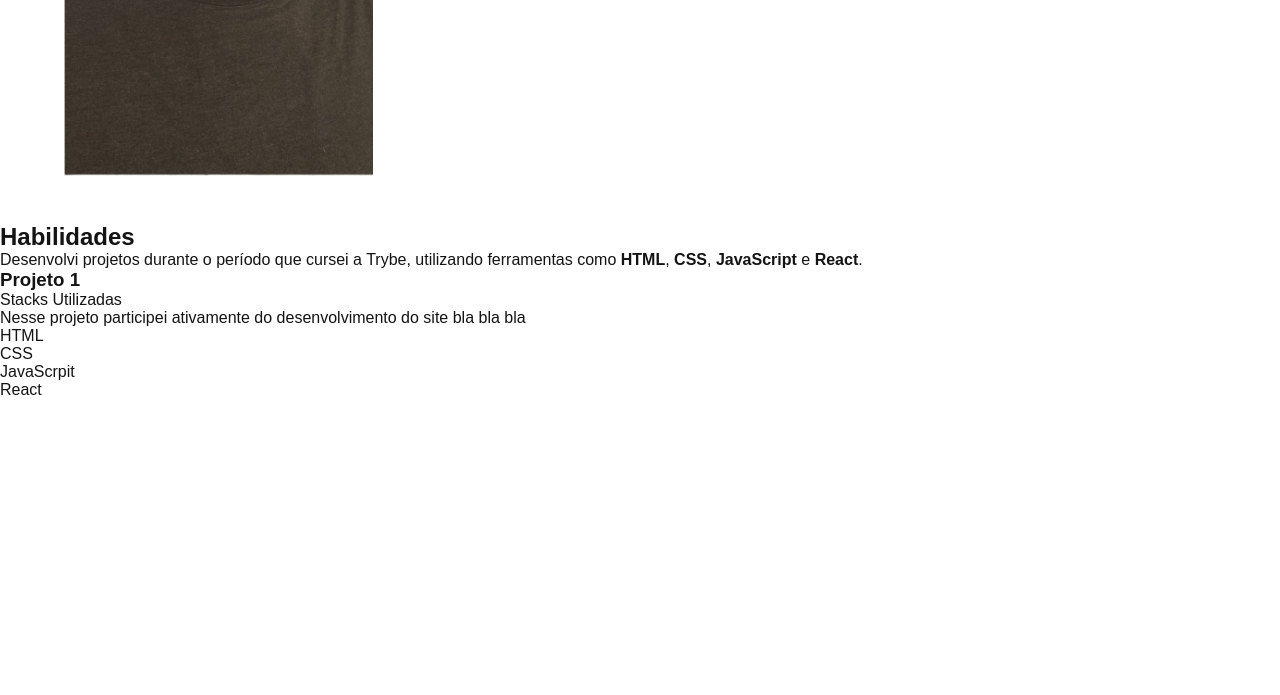
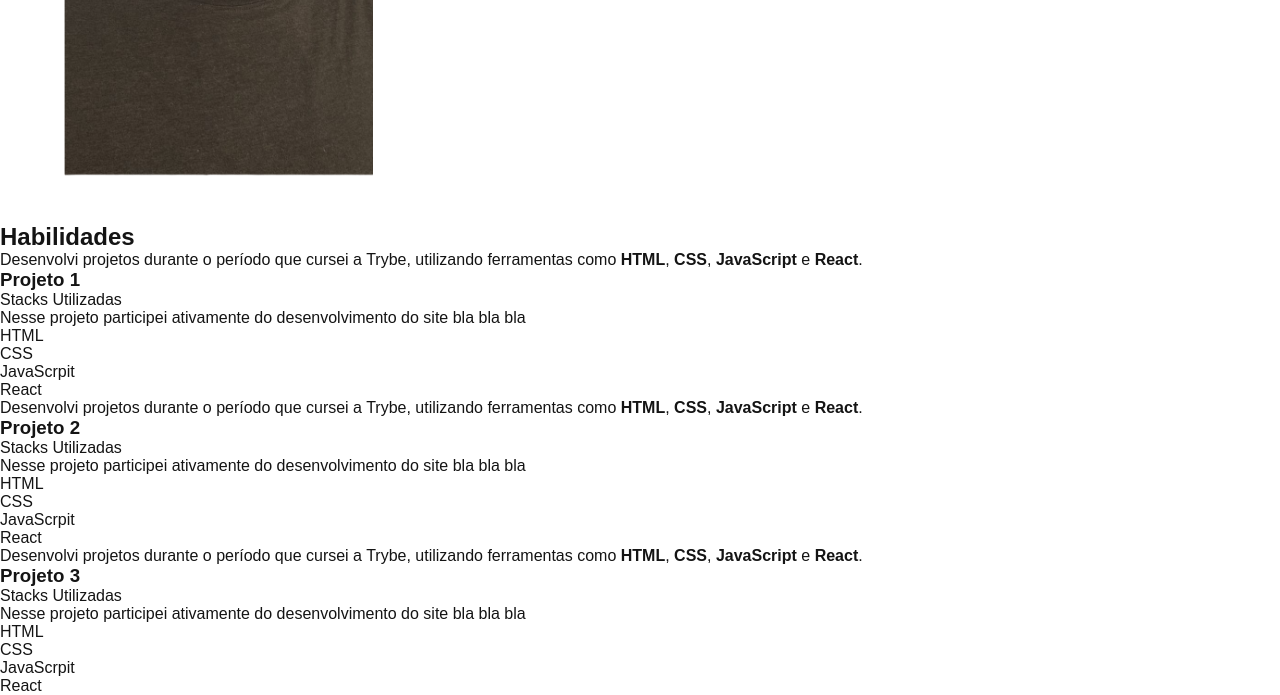
Before and after one commit to lucasmiranda-dev/lucasmirandadev, a plain HTML site: page index.html in a window 1280 px wide. Shown: the part 573-1268 px from the top of the page. Before the commit the page ends 972 px from the top, so only its background shows below. Drawn offline with Linux system fonts and the light colour scheme.

Commit message:
feat: introducao e habilidades

```diff
--- a/index.html
+++ b/index.html
@@ -35,13 +35,53 @@
           <strong>JavaScript</strong> e <strong>React</strong>.
         </p>
         <div class="projeto"></div>
-        <h3 class="projeto-1">Projeto 1</h3>
-        <span class="projeto-1">Stacks Utilizadas</span>
+        <h3 class="projeto-titulo">Projeto 1</h3>
+        <span class="projeto-titulo">Stacks Utilizadas</span>
         <p class="projeto-texto">
           Nesse projeto participei ativamente do desenvolvimento do site bla bla
           bla
         </p>
-        <ul>
+        <ul class="projeto-habilidade">
+          <li>HTML</li>
+          <li>CSS</li>
+          <li>JavaScrpit</li>
+          <li>React</li>
+        </ul>
+      </div>
+      <div>
+        <p class="habilidades-texto">
+          Desenvolvi projetos durante o período que cursei a Trybe, utilizando
+          ferramentas como <strong>HTML</strong>, <strong>CSS</strong>,
+          <strong>JavaScript</strong> e <strong>React</strong>.
+        </p>
+        <div class="projeto"></div>
+        <h3 class="projeto-titulo">Projeto 2</h3>
+        <span class="projeto-titulo">Stacks Utilizadas</span>
+        <p class="projeto-texto">
+          Nesse projeto participei ativamente do desenvolvimento do site bla bla
+          bla
+        </p>
+        <ul class="projeto-habilidade">
+          <li>HTML</li>
+          <li>CSS</li>
+          <li>JavaScrpit</li>
+          <li>React</li>
+        </ul>
+      </div>
+      <div>
+        <p class="habilidades-texto">
+          Desenvolvi projetos durante o período que cursei a Trybe, utilizando
+          ferramentas como <strong>HTML</strong>, <strong>CSS</strong>,
+          <strong>JavaScript</strong> e <strong>React</strong>.
+        </p>
+        <div class="projeto"></div>
+        <h3 class="projeto-titulo">Projeto 3</h3>
+        <span class="projeto-titulo">Stacks Utilizadas</span>
+        <p class="projeto-texto">
+          Nesse projeto participei ativamente do desenvolvimento do site bla bla
+          bla
+        </p>
+        <ul class="projeto-habilidade">
           <li>HTML</li>
           <li>CSS</li>
           <li>JavaScrpit</li>
```
